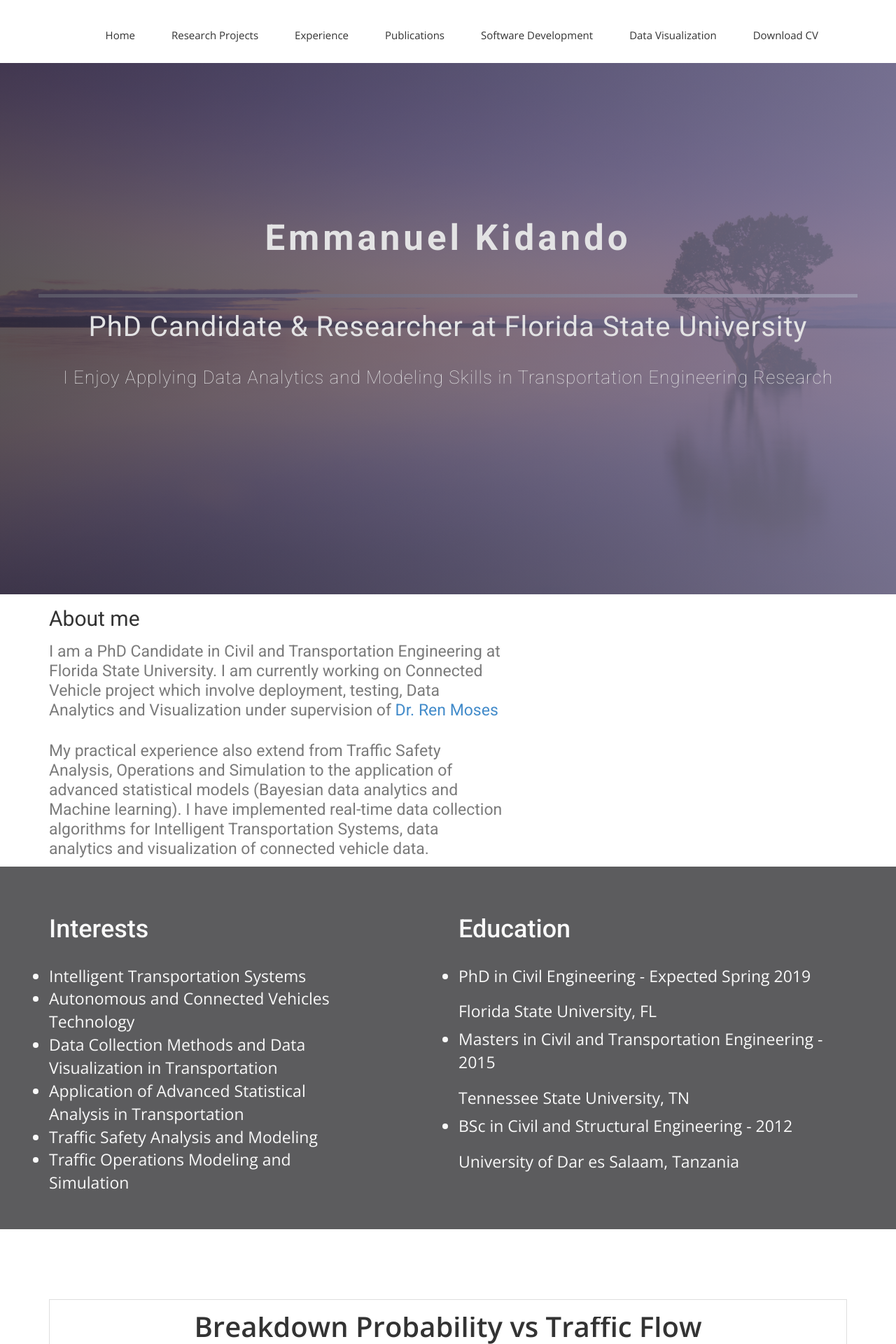
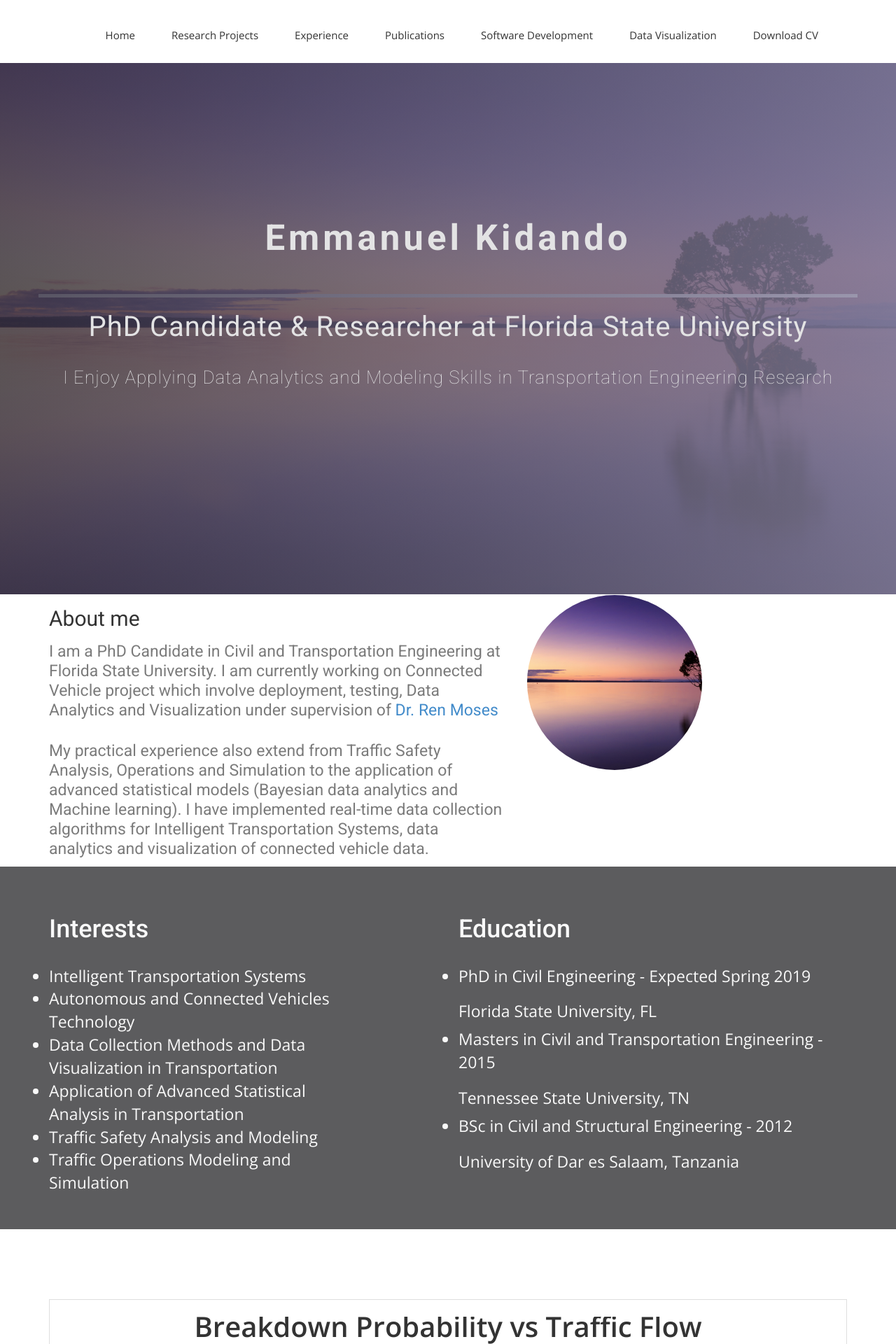
Before and after one commit to ekidando/Emma, a Jekyll site: the page built from index.html, in a window 1280 px wide. Shown: the top 1920 px of the page at 70% size. Built offline with Jekyll 4.4.1, drawn with Linux system fonts in a browser that asks for light colours; nearby versions of some CDN libraries; some web fonts are replaced.

Commit message:
Update airspace.css

```diff
--- a/css/airspace.css
+++ b/css/airspace.css
@@ -106,24 +106,16 @@ font header .navbar-default .navbar-nav li a:hover {
     opacity: 0.7;
 }
 
-.image-cropper {
-    max-width: 400px;
-    height: auto;
-    position: relative;
-    overflow: hidden;
+#image1{
+    background-image: url("../img/1.jpg");
 }
-.rounded {
-    display: block;
-    margin: 0 auto;
-    height: 400px;
-    width: 400px;
-    -webkit-border-radius: 200%;
-    -moz-border-radius: 200%;
-    -ms-border-radius: 200%;
-    -o-border-radius: 200%;
-    border-radius: 200%;
 
-    background-size:cover;
+.cropcircle{
+    width: 250px;
+    height: 250px;
+    border-radius: 100%;
+    background: #eee no-repeat center;
+    background-size: cover;
 }
 
 /*---------------------------------------------
```
